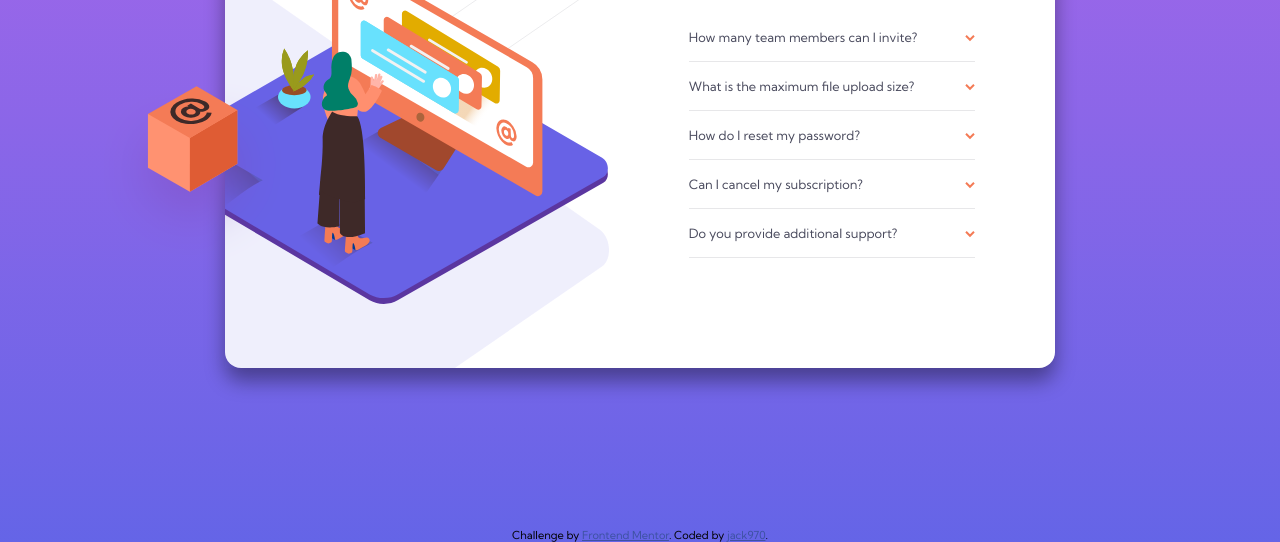
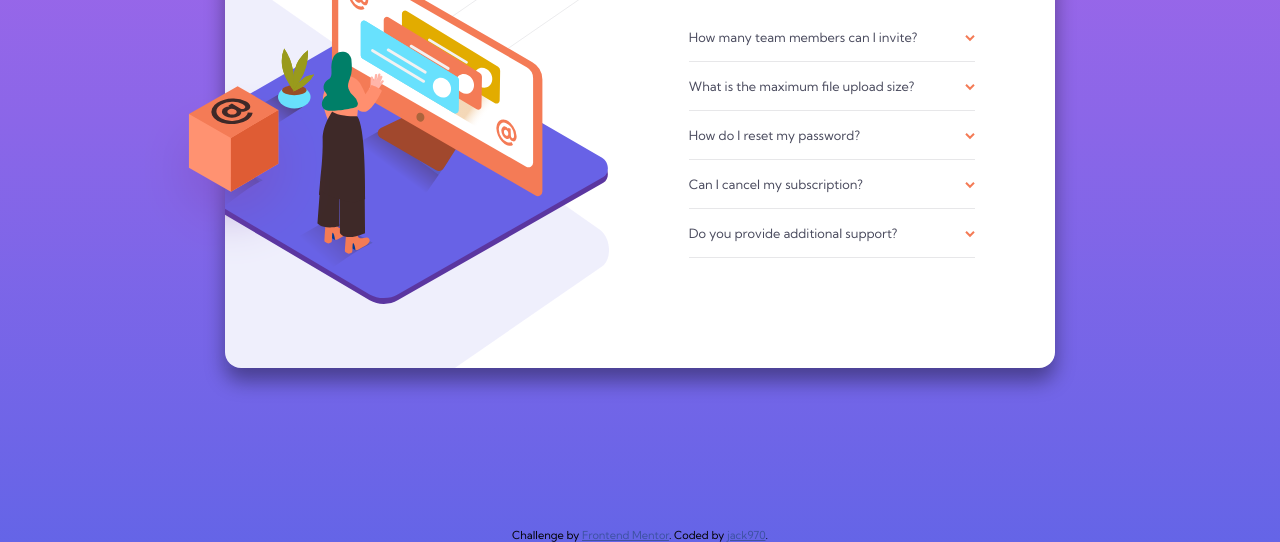
Before and after one commit to jack970/faq-accordion, a plain HTML site: page index.html in a window 1280 px wide. Shown: the part 272-814 px from the top of the page. Drawn offline with Linux system fonts and the light colour scheme.

Commit message:
[update] style

```diff
--- a/style.css
+++ b/style.css
@@ -128,7 +128,7 @@ details[open] summary::after {
 
 .wrapper-img-box {
   position: absolute;
-  left: -8rem;
+  left: -5.4rem;
   bottom: 2rem;
 }
 
```
